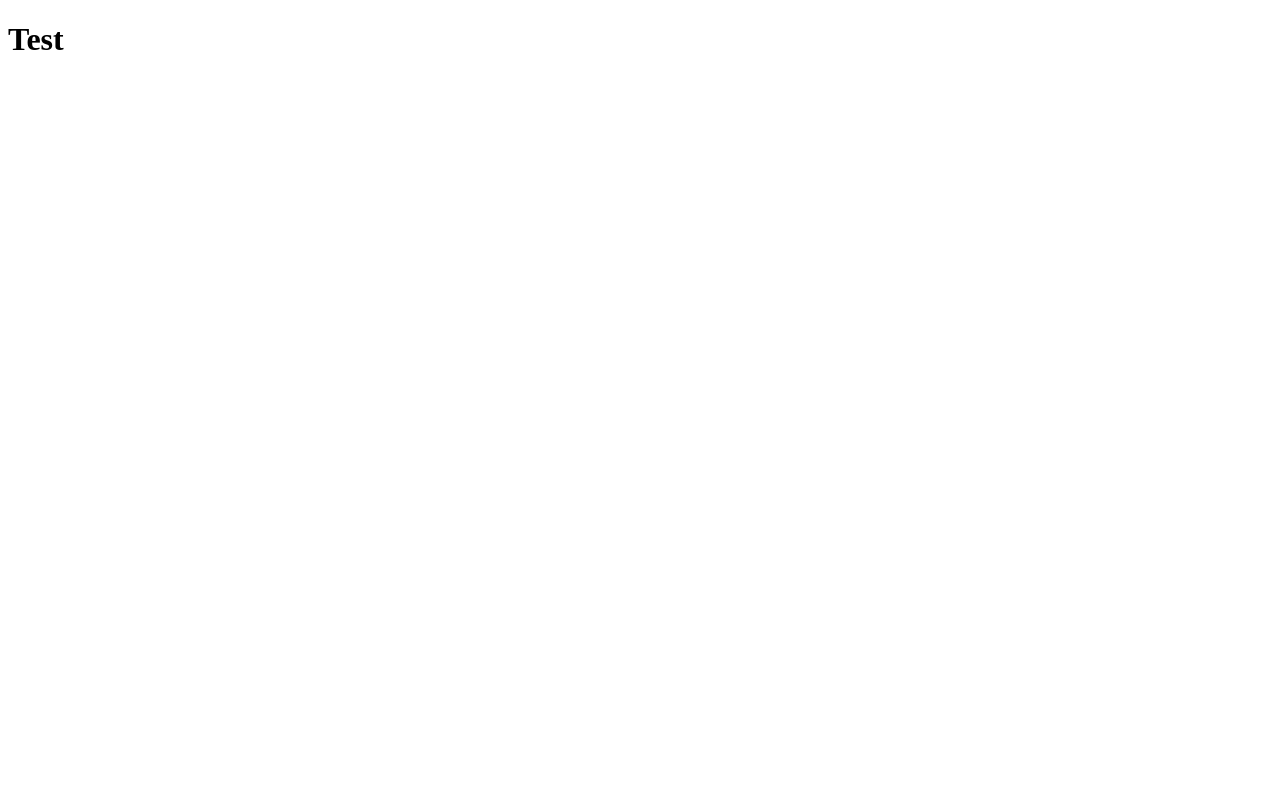
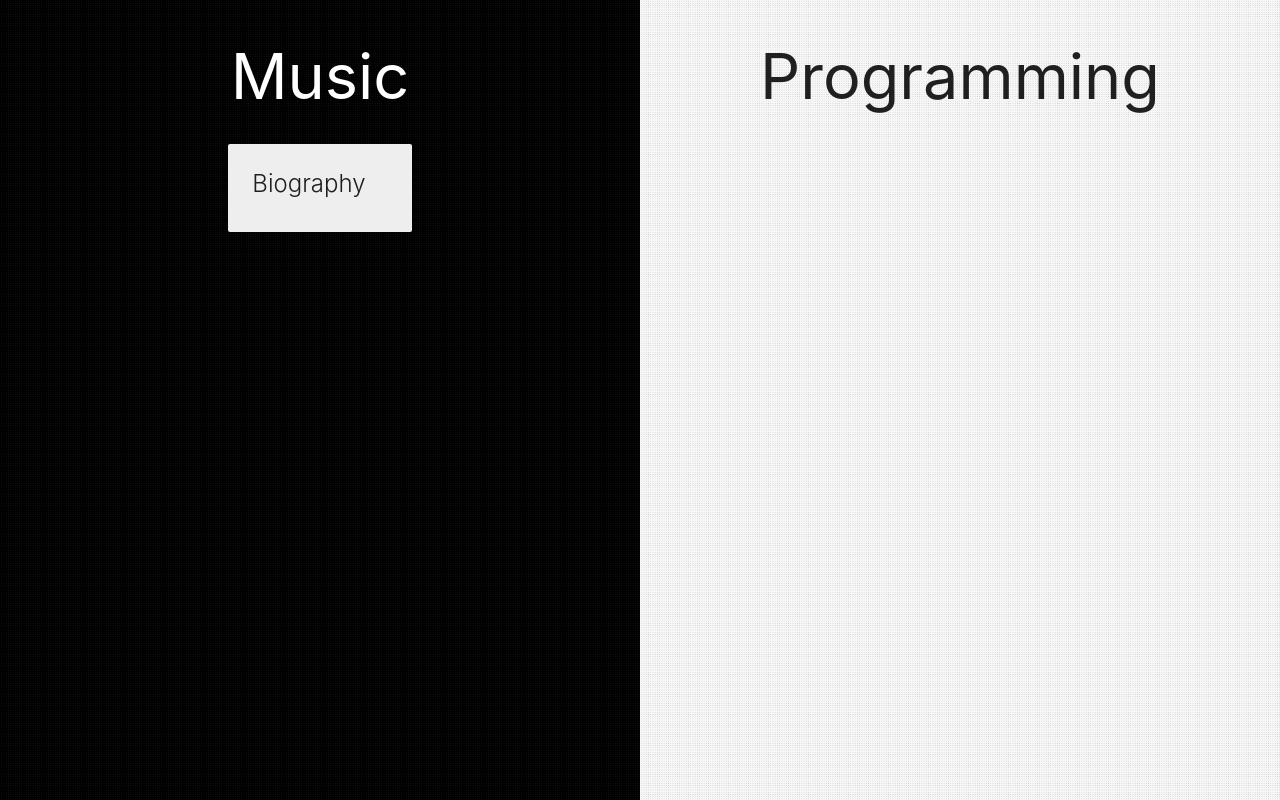
Before and after one commit to delaneyestrada/portfoliosite, a Flask app: page / in a window 1280 px wide. Before the commit the page is almost empty. Run offline with Flask 2, Linux system fonts and the light colour scheme.

Commit message:
add base.html template and set-up rough draft index page

```diff
--- a/site.py
+++ b/site.py
@@ -3,7 +3,18 @@ app = Flask(__name__)
 
 @app.route('/')
 def home():
-	return render_template('index.html')
+	return render_template('index.html', title="Home")
+
+# future routes
+"""
+@app.route('/programmer')
+def programmer():
+	return render_template('')
+
+@app.route('/musician')
+def musician():
+	return render_template('')
+"""
 
 if __name__ == '__main__':
     app.run(debug=True)
--- /dev/null
+++ b/templates/base.html
@@ -0,0 +1,33 @@
+<html>
+    <head>
+        {% if title %}
+        <title>Dillon Estrada - {{ title }}</title>
+        {% else %}
+        <title>Dillon Estrada</title>
+        {% endif %}
+
+        <!--Import Google Icon Font-->
+        <link href="https://fonts.googleapis.com/icon?family=Material+Icons" rel="stylesheet">
+        <!--Import materialize.css-->
+        <link rel="stylesheet" href="https://cdnjs.cloudflare.com/ajax/libs/materialize/1.0.0/css/materialize.min.css">
+        <style>
+          .selector {
+            background-image: url("../static/img/TextureSmall.png");
+            background-repeat: no-repeat;
+            height: 100vh;
+            background-size: cover;
+          }
+          .selector-2 {
+            background-image: url("../static/img/texturewhitelarge.png");
+            background-repeat: no-repeat;
+            height: 100vh;
+            background-size: cover;
+          }
+        </style>
+    </head>
+    <body>
+        {% block content %}{% endblock %}
+        <!--JavaScript at end of body for optimized loading-->
+        <script src="https://cdnjs.cloudflare.com/ajax/libs/materialize/1.0.0/js/materialize.min.js"></script>
+    </body>
+</html>
--- a/templates/index.html
+++ b/templates/index.html
@@ -1,10 +1,19 @@
-<!DOCTYPE HTML>
-<head>
-	<title>Dillon Estrada</title>
-</head>
-
-<body>
-
-<h1>Test</h1>
-
-</body>
+{% extends "base.html" %}
+{% block content %}
+<div class="row" style="margin:0;">
+    <div class="col s6 selector waves-effect waves-light">
+        <h1 class="center-align white-text">Music</h1>
+        <div class="col s4 offset-s4">
+            <div class="card grey lighten-3">
+            	<div class="card-content">
+            		<span class="card-title">Biography</span>
+</div>
+      </div>
+        </div>
+    </div>
+    <div class="col s6 selector-2 waves-effect">
+        <h1 class="center-align">Programming</h1>
+    </div>
+</div>
+</div>
+{% endblock %}
```
Also changed, not shown: static/img/TextureLarge.png (added), static/img/TextureSmall.png (added), static/img/TextureWhiteLarge.png (added), static/img/TextureWhiteSmall.png (added).
